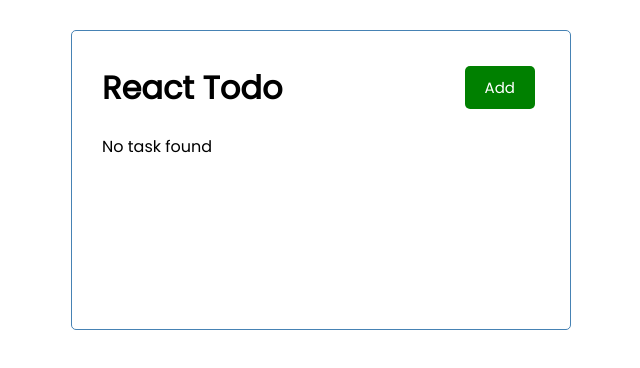
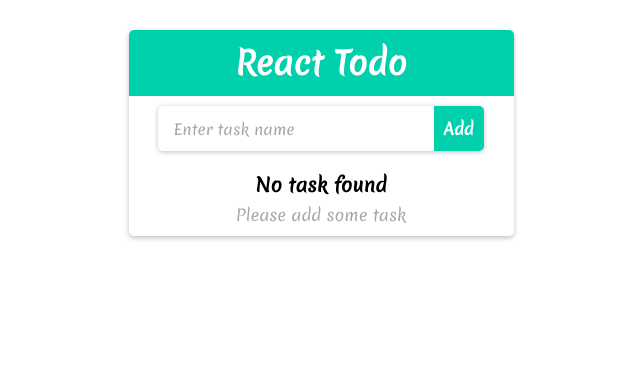
Before and after one commit to ovi100/react_todo, a React (Create React App) app: page / in a window 1280 px wide. Shown: the top 368 px of the page, without its empty margins (319-959 px from the left). Built offline with nearby package versions, Linux system fonts and the light colour scheme; no server answers; the HTML template or start-up script is replaced by a standard one.

Commit message:
UI changes

```diff
--- a/src/App.js
+++ b/src/App.js
@@ -71,10 +71,21 @@ function App() {
 
 
   return (
-    <div className="container">
-      <Header onShow={() => setShowForm(!showForm)} showForm={showForm} />
-      {showForm && <AddTask onAdd={addTask} />}
-      {tasks.length > 0 ? (<Tasks tasks={tasks} onDelete={deleteTask} onRemind={toggleRemind} />) : (<p>No task found</p>)}
+    <div className="todo">
+      <Header title="React Todo" onShow={() => setShowForm(!showForm)} showForm={showForm} />
+      <AddTask onAdd={addTask} />
+      {tasks.length > 0 ?
+        (
+          <Tasks tasks={tasks} onDelete={deleteTask} onRemind={toggleRemind} />
+        )
+        :
+        (
+          <div className="no-task">
+            <h3>No task found</h3>
+            <p>Please add some task</p>
+          </div>
+        )
+      }
     </div>
   );
 }
--- a/src/components/AddTask.js
+++ b/src/components/AddTask.js
@@ -1,9 +1,10 @@
 import { useState } from "react";
 
 const AddTask = ({ onAdd }) => {
+  let jsDate = new Date();
   const [title, setTitle] = useState('');
-  const [created_at, setCreated_at] = useState('');
   const [reminder, setReminder] = useState(false);
+  const [complete, setComplete] = useState(false);
 
   const formSubmit = (e) => {
     e.preventDefault();
@@ -13,43 +14,33 @@ const AddTask = ({ onAdd }) => {
       return;
     }
 
-    onAdd({ title, created_at, reminder });
+    const date = jsDate.toDateString();
+    const time = jsDate.toLocaleString().split(", ");
+    const created_at = date + ' at ' + time[1];
+
+    onAdd({ title, created_at, reminder, complete });
 
     setTitle('');
-    setCreated_at('');
     setReminder(false);
+    setComplete(false);
   }
 
   return (
     <form className="add-form" onSubmit={formSubmit}>
-      <div className="form-control">
-        <label>Task</label>
+      <div className="input-box">
+        <div className="form">
           <input
             type="text"
+            className="form-control"
             placeholder="Enter task name"
             value={title}
             onChange={(e) => setTitle(e.target.value)}
           />
         </div>
-      <div className="form-control">
-        <label>Date</label>
-        <input
-          type="text"
-          placeholder="Enter date"
-          value={created_at}
-          onChange={(e) => setCreated_at(e.target.value)}
-        />
+        <div className="button">
+          <button type="submit">add</button>
         </div>
-      <div className="form-control form-control-check">
-        <input
-          type="checkbox"
-          checked={reminder}
-          value={reminder}
-          onChange={(e) => setReminder(e.currentTarget.checked)}
-        />
-        <label>Reminder</label>
       </div>
-      <button type="submit" className="btn btn-block">Save Task</button>
     </form>
   )
 }
--- a/src/components/Header.js
+++ b/src/components/Header.js
@@ -1,18 +1,17 @@
 import PropTypes from 'prop-types';
-import Button from './Button';
-
 
 const Header = ({ title, onShow, showForm }) => {
   return (
-    <header className="header">
-      <h1>{title}</h1>
-      <Button color={showForm ? 'red':'green'} text={showForm ? 'Close':'Add'} onClick={onShow} />
-    </header>
+    <div className="header">
+      <div className="title">
+        <h1>{title}</h1>
+      </div>
+    </div>
   )
 }
 
 Header.defaultProps = {
-  title: 'React Todo'
+  title: 'Todo Manager'
 }
 
 Header.propTypes = {
--- a/src/components/Tasks.js
+++ b/src/components/Tasks.js
@@ -2,7 +2,7 @@ import Task from './Task';
 
 const Tasks = ({ tasks, onDelete, onRemind }) => {
   return (
-    <div>
+    <div className="task-list">
       {tasks.map((task,index) => (
         <Task key={index} task={task} onDelete={onDelete} onRemind={onRemind} />
       ))}
--- a/src/index.css
+++ b/src/index.css
@@ -1,113 +1,105 @@
-@import url('https://fonts.googleapis.com/css2?family=Poppins:wght@300;400&display=swap');
-
+@import url("https://fonts.googleapis.com/css2?family=Merienda&display=swap");
 * {
-  box-sizing: border-box;
   margin: 0;
-  padding: 0;
-}
+  padding: 0; }
 
 body {
-  font-family: 'Poppins', sans-serif;
-}
+  font-family: "Merienda", cursive; }
 
-.container {
-  max-width: 500px;
-  margin: 30px auto;
-  overflow: auto;
-  min-height: 300px;
-  border: 1px solid steelblue;
-  padding: 30px;
+.todo {
+  width: 385px;
+  background: #ffffff;
+  box-shadow: 0 2px 5px rgba(0, 0, 0, 0.25);
   border-radius: 5px;
-}
-
-.header {
+  margin: 30px auto; }
+  .todo .header .title {
+    background: #00d0ab;
+    border-top-left-radius: 5px;
+    border-top-right-radius: 5px;
+    color: #ffffff;
+    padding: 10px 0;
+    text-align: center; }
+  .todo .add-form {
+    padding: 10px; }
+    .todo .add-form .input-box {
+      width: 85%;
+      height: 45px;
+      background: #ffffff;
+      box-shadow: 0 1px 5px rgba(0, 0, 0, 0.25);
+      border-radius: 5px;
       display: flex;
-  justify-content: space-between;
-  align-items: center;
-  margin-bottom: 20px;
-}
-
-.btn {
-  display: inline-block;
-  background: #000;
-  color: #fff;
-  border: none;
-  padding: 10px 20px;
-  margin: 5px;
-  border-radius: 5px;
+      margin: 0 auto;
+      padding-left: 15px; }
+      .todo .add-form .input-box .form {
+        flex: 1; }
+        .todo .add-form .input-box .form .form-control {
+          width: 100%;
+          height: 45px;
+          border: 0;
+          color: #a7a7a7;
+          font-family: "Merienda", cursive;
+          font-size: 15px;
+          font-weight: 500; }
+          .todo .add-form .input-box .form .form-control:focus {
+            outline: 0; }
+        .todo .add-form .input-box .form ::placeholder {
+          color: #a7a7a7; }
+      .todo .add-form .input-box .button button {
+        height: 45px;
+        width: 50px;
+        background: #00d0ab;
+        border: 0;
+        border-top-right-radius: 5px;
+        border-bottom-right-radius: 5px;
+        color: #ffffff;
         cursor: pointer;
-  text-decoration: none;
-  font-size: 15px;
-  font-family: inherit;
-}
-
-.btn:focus {
-  outline: none;
-}
-
-.btn:active {
-  transform: scale(0.98);
-}
-
-.btn-block {
-  display: block;
-  width: 100%;
-}
-
-.task {
-  background: #f4f4f4;
-  margin: 5px;
-  padding: 10px 20px;
-  cursor: pointer;
-}
-
-.task.reminder {
-  border-left: 5px solid green;
-}
-
-.task h3 {
+        font-family: "Merienda", cursive;
+        font-size: 16px;
+        font-weight: 600;
+        text-transform: capitalize; }
+  .todo .task-list {
+    border-top: 1px solid #dddddd; }
+    .todo .task-list .task {
+      border-bottom: 1px solid #dddddd;
+      padding: 10px 15px; }
+      .todo .task-list .task .task-content {
         display: flex;
         align-items: center;
-  justify-content: space-between;
-  text-transform: capitalize;
-}
-
-.add-form {
-  margin-bottom: 40px;
-}
-
-.form-control {
-  margin: 20px 0;
-}
-
-.form-control label {
-  display: block;
-}
-
-.form-control input {
-  width: 100%;
-  height: 40px;
-  margin: 5px;
-  padding: 3px 7px;
-  font-size: 17px;
-}
-
-.form-control-check {
+        justify-content: space-between; }
+        .todo .task-list .task .task-content .checkbox-text {
           display: flex;
           align-items: center;
-  justify-content: space-between;
-}
+          flex: 1; }
+          .todo .task-list .task .task-content .checkbox-text .checkbox {
+            margin-right: 5px; }
+          .todo .task-list .task .task-content .checkbox-text .text {
+            text-transform: capitalize; }
+        .todo .task-list .task .task-content .buttons svg {
+          cursor: pointer;
+          font-size: 20px;
+          padding-left: 10px; }
+      .todo .task-list .task .task-time {
+        color: #a7a7a7;
+        font-size: 11px;
+        margin-top: 3px; }
+    .todo .task-list .reminder {
+      background: #008000;
+      border-bottom: 1px solid #008000;
+      transition: background .5s linear;
+      -webkit-transition: background .5s linear;
+      -o-transition: background .5s linear;
+      -moz-transition: background .5s linear; }
+      .todo .task-list .reminder .task-content .checkbox-text .text {
+        color: #ffffff; }
+      .todo .task-list .reminder .task-content .buttons svg {
+        fill: #ffffff; }
+      .todo .task-list .reminder .task-time {
+        color: #ffffff; }
+  .todo .no-task {
+    padding: 10px;
+    text-align: center; }
+    .todo .no-task p {
+      color: #a7a7a7;
+      margin-top: 5px; }
 
-.form-control-check label {
-  flex: 1;
-}
-
-.form-control-check input {
-  flex: 0.1;
-  height: 20px;
-}
-
-footer {
-  margin-top: 30px;
-  text-align: center;
-}
+/*# sourceMappingURL=index.css.map */
--- /dev/null
+++ b/src/index.scss
@@ -0,0 +1,152 @@
+// @import url('https://fonts.googleapis.com/css2?family=Philosopher&display=swap');
+@import url("https://fonts.googleapis.com/css2?family=Merienda&display=swap");
+
+* {
+  margin: 0;
+  padding: 0;
+}
+
+body {
+  // font-family: 'Philosopher', sans-serif;
+  font-family: "Merienda", cursive;
+}
+
+.todo {
+  width: 385px;
+  background: #ffffff;
+  box-shadow: 0 2px 5px rgba(0, 0, 0, 0.25);
+  border-radius: 5px;
+  margin: 30px auto;
+
+  .header {
+    .title {
+      background: #00d0ab;
+      border-top-left-radius: 5px;
+      border-top-right-radius: 5px;
+      color: #ffffff;
+      padding: 10px 0;
+      text-align: center;
+    }
+  }
+  .add-form {
+    padding: 10px;
+
+    .input-box {
+      width: 85%;
+      height: 45px;
+      background: #ffffff;
+      box-shadow: 0 1px 5px rgba(0, 0, 0, 0.25);
+      border-radius: 5px;
+      display: flex;
+      margin: 0 auto;
+      padding-left: 15px;
+
+      .form {
+        flex: 1;
+
+        .form-control {
+          width: 100%;
+          height: 45px;
+          border: 0;
+          color: #a7a7a7;
+          font-family: "Merienda", cursive;
+          font-size: 15px;
+          font-weight: 500;
+
+          &:focus {
+            outline: 0;
+          }
+        }
+        ::placeholder {
+          color: #a7a7a7;
+        }
+      }
+      .button {
+        button {
+          height: 45px;
+          width: 50px;
+          background: #00d0ab;
+          border: 0;
+          border-top-right-radius: 5px;
+          border-bottom-right-radius: 5px;
+          color: #ffffff;
+          cursor: pointer;
+          font-family: "Merienda", cursive;
+          font-size: 16px;
+          font-weight: 600;
+          text-transform: capitalize;
+        }
+      }
+    }
+  }
+  .task-list {
+    border-top: 1px solid #dddddd;
+    .task {
+      border-bottom: 1px solid #dddddd;
+      padding: 10px 15px;
+      .task-content {
+        display: flex;
+        align-items: center;
+        justify-content: space-between;
+
+        .checkbox-text {
+          display: flex;
+          align-items: center;
+          flex: 1;
+
+          .checkbox {
+            margin-right: 5px;
+          }
+          .text {
+            text-transform: capitalize;
+          }
+        }
+        .buttons {
+          svg {
+            cursor: pointer;
+            font-size: 20px;
+            padding-left: 10px;
+          }
+        }
+      }
+      .task-time {
+        color: #a7a7a7;
+        font-size: 11px;
+        margin-top: 3px;
+      }
+    }
+    .reminder{
+      background: #008000;
+      border-bottom: 1px solid #008000;
+      transition: background .5s linear;
+      -webkit-transition: background .5s linear;
+      -o-transition: background .5s linear;
+      -moz-transition: background .5s linear;
+
+      .task-content {
+        .checkbox-text {
+          .text {
+            color: #ffffff;
+          }
+        }
+        .buttons {
+          svg {
+            fill: #ffffff;
+          }
+        }
+      }
+      .task-time {
+        color: #ffffff;
+      }
+    }
+  }
+  .no-task{
+    padding: 10px;
+    text-align: center;
+
+    p{
+      color: #a7a7a7;
+      margin-top: 5px;
+    }
+  }
+}
```
Also changed, not shown: src/components/Task.js (+19 -5 lines), 1 other file (tests, documents, lock files or other folders). Lines whose indentation alone changed are shown as unchanged.
